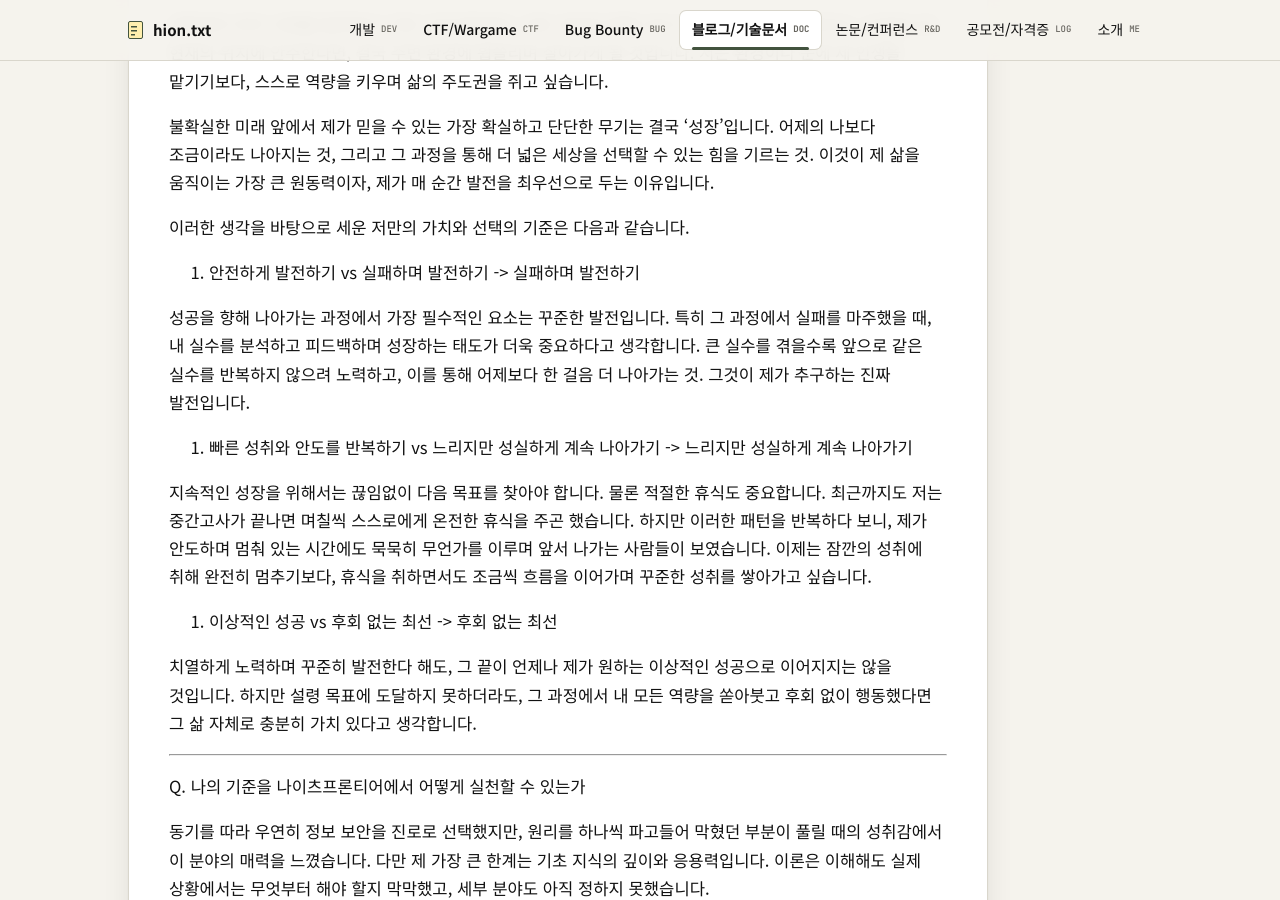
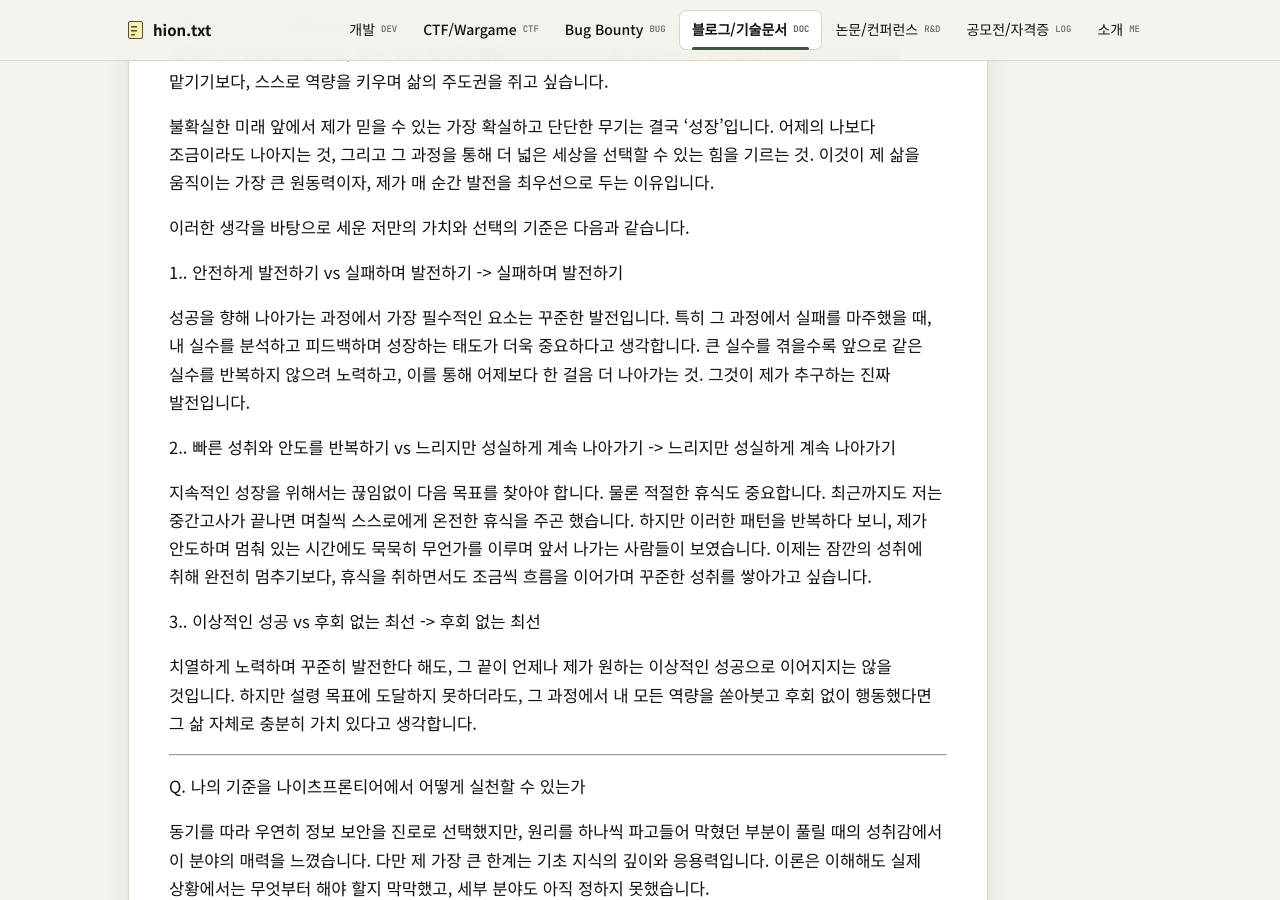
Before and after one commit to today0505/KnightsFrontier_hion, a Jekyll site: the page built from _posts/2026-11-16-'나'-기록하기.md, in a window 1280 px wide and 900 px high, scrolled down 461 px. Built offline with Jekyll 4.4.1, drawn with Linux system fonts in a browser that asks for light colours.

Commit message:
Update 2026-11-16-'나'-기록하기.md

```diff
--- a/_posts/2026-11-16-'나'-기록하기.md
+++ b/_posts/2026-11-16-'나'-기록하기.md
@@ -11,15 +11,15 @@ Q. 현재 내가 중요하게 생각하는 것.
 
 이러한 생각을 바탕으로 세운 저만의 가치와 선택의 기준은 다음과 같습니다.
 
-1. 안전하게 발전하기 vs 실패하며 발전하기 -> 실패하며 발전하기
+1.\. 안전하게 발전하기 vs 실패하며 발전하기 -> 실패하며 발전하기
 
 성공을 향해 나아가는 과정에서 가장 필수적인 요소는 꾸준한 발전입니다. 특히 그 과정에서 실패를 마주했을 때, 내 실수를 분석하고 피드백하며 성장하는 태도가 더욱 중요하다고 생각합니다. 큰 실수를 겪을수록 앞으로 같은 실수를 반복하지 않으려 노력하고, 이를 통해 어제보다 한 걸음 더 나아가는 것. 그것이 제가 추구하는 진짜 발전입니다.
 
-2. 빠른 성취와 안도를 반복하기 vs 느리지만 성실하게 계속 나아가기 -> 느리지만 성실하게 계속 나아가기
+2.\. 빠른 성취와 안도를 반복하기 vs 느리지만 성실하게 계속 나아가기 -> 느리지만 성실하게 계속 나아가기
 
 지속적인 성장을 위해서는 끊임없이 다음 목표를 찾아야 합니다. 물론 적절한 휴식도 중요합니다. 최근까지도 저는 중간고사가 끝나면 며칠씩 스스로에게 온전한 휴식을 주곤 했습니다. 하지만 이러한 패턴을 반복하다 보니, 제가 안도하며 멈춰 있는 시간에도 묵묵히 무언가를 이루며 앞서 나가는 사람들이 보였습니다. 이제는 잠깐의 성취에 취해 완전히 멈추기보다, 휴식을 취하면서도 조금씩 흐름을 이어가며 꾸준한 성취를 쌓아가고 싶습니다.
 
-3. 이상적인 성공 vs 후회 없는 최선 -> 후회 없는 최선
+3.\. 이상적인 성공 vs 후회 없는 최선 -> 후회 없는 최선
 
 치열하게 노력하며 꾸준히 발전한다 해도, 그 끝이 언제나 제가 원하는 이상적인 성공으로 이어지지는 않을 것입니다. 하지만 설령 목표에 도달하지 못하더라도, 그 과정에서 내 모든 역량을 쏟아붓고 후회 없이 행동했다면 그 삶 자체로 충분히 가치 있다고 생각합니다.
 
```
